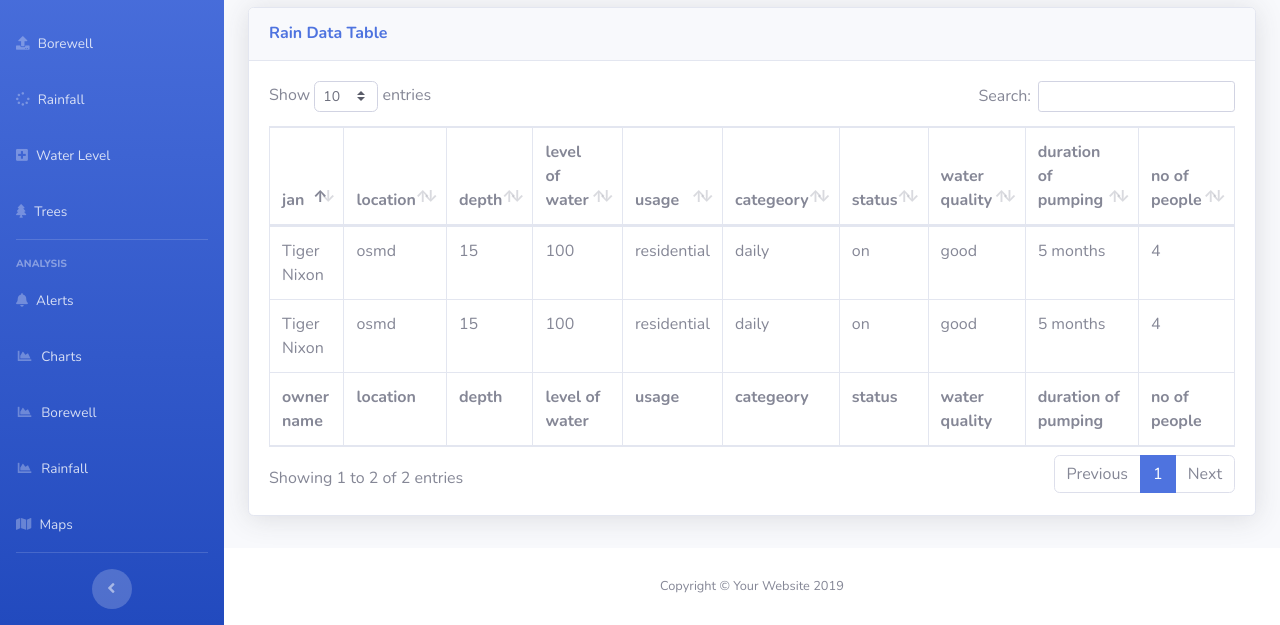
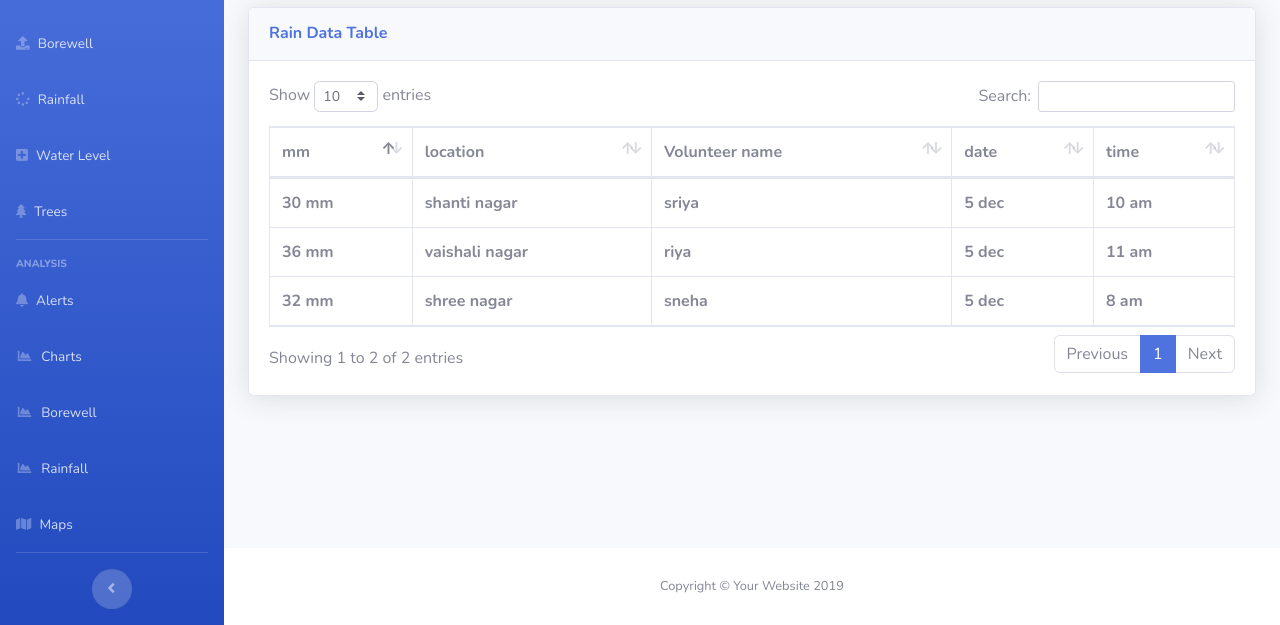
Before and after one commit to tayyabsayyad/mahabhujalDashboard, a website with bundled scripts: page rain.html in a window 1280 px wide. Shown: the part 276-901 px from the top of the page. Built offline with nearby package versions, Linux system fonts and the light colour scheme.

Commit message:
rain attribute change

```diff
--- a/rain.html
+++ b/rain.html
@@ -662,63 +662,43 @@ function filterFunction() {
                 <table class="table table-bordered" id="dataTable" width="100%" cellspacing="0">
                   <thead onloadedmetadata="Rainfall(mm)">
                     <tr>
-                      <th>jan</th>
+                      <th>mm</th>
                       <th>location</th>
-                      <th>depth</th>
-                      <th>level of water</th>
-                      <th>usage</th>
-                      <th>categeory</th>
-                      <th>status</th>
-                      <th>water quality</th>
-                      <th>duration of pumping </th>
-                      <th>no of people</th>
+                      <th>Volunteer name</th>
+                      <th>date</th>
+                      <th>time</th>
+
 
 
                     </tr>
                   </thead>
                   <tfoot>
                     <tr>
-                      <th>owner name</th>
-                      <th>location</th>
-                      <th>depth</th>
-                      <th>level of water</th>
-                      <th>usage</th>
-                      <th>categeory</th>
-                      <th>status</th>
-                      <th>water quality</th>
-                      <th>duration of pumping </th>
-                      <th>no of people</th>
+                      <th>32 mm</th>
+                      <th>shree nagar</th>
+                      <th>sneha</th>
+                      <th>5 dec</th>
+                      <th>8 am</th>
+
 
                     </tr>
                   </tfoot>
                   <tbody>
                     <tr>
-                      <td>Tiger Nixon</td>
-                      <td>osmd</td>
-                      <td>15</td>
-                      <td>100</td>
-                      <td>residential</td>
-                      <td>daily</td>
-                      <td>on</td>
-                      <td>good</td>
-                      <td>5 months</td>
-                      <td>4</td>
-
+                      <th>30 mm</th>
+                      <th>shanti nagar</th>
+                      <th>sriya</th>
+                      <th>5 dec</th>
+                      <th>10 am</th>
 
 
                     </tr>
                     <tr>
-                      <td>Tiger Nixon</td>
-                      <td>osmd</td>
-                      <td>15</td>
-                      <td>100</td>
-                      <td>residential</td>
-                      <td>daily</td>
-                      <td>on</td>
-                      <td>good</td>
-                      <td>5 months</td>
-                      <td>4</td>
-
+                      <th>36 mm</th>
+                      <th>vaishali nagar</th>
+                      <th>riya</th>
+                      <th>5 dec</th>
+                      <th>11 am</th>
                     </tr>
 
                   </tbody>
```
